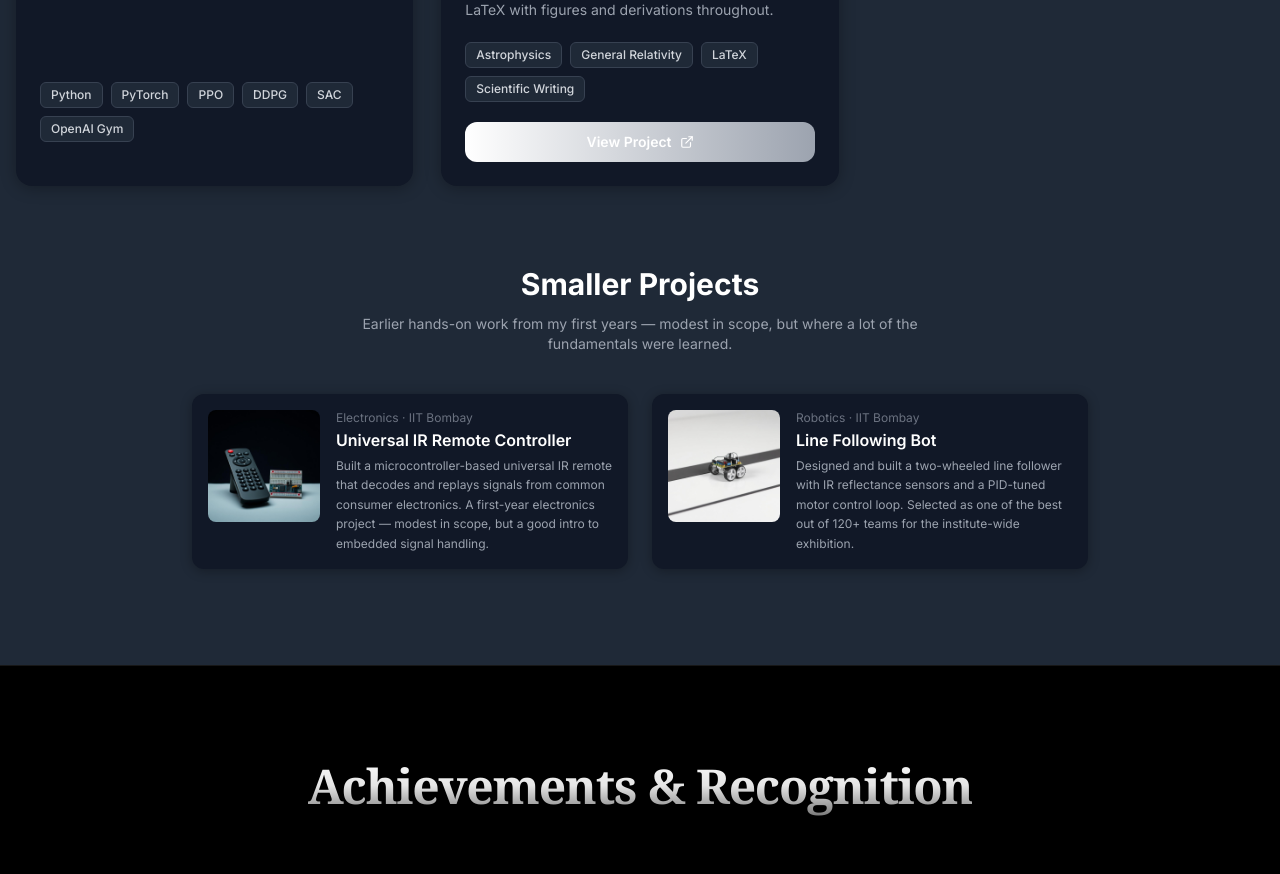
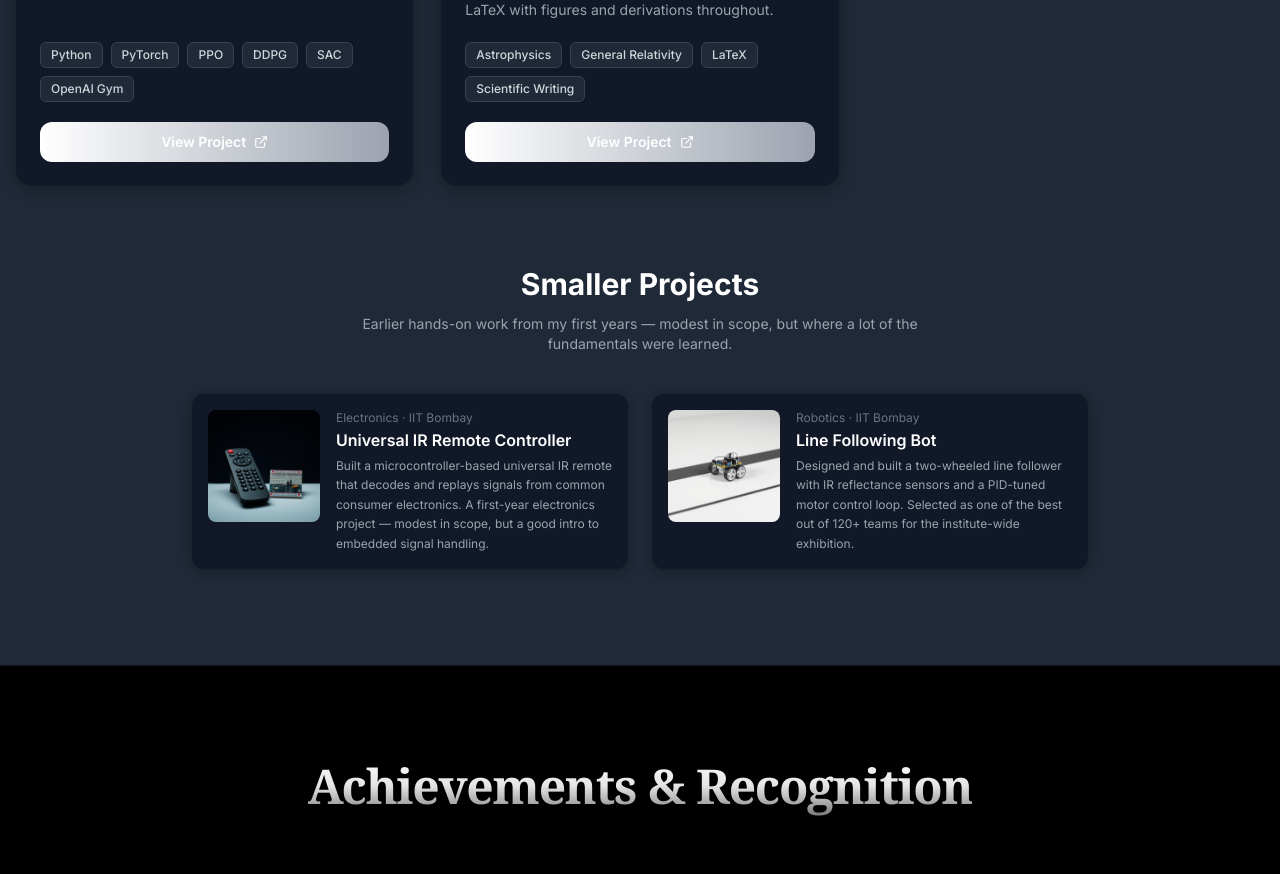
Before and after one commit to VanTenny/yoyoyo, a React (Vite) app: page / in a window 1280 px wide. Shown: the part 3380-4254 px from the top of the page. Built offline with nearby package versions, Linux system fonts and the light colour scheme.

Commit message:
Update ProjectsSection.tsx

```diff
--- a/src/components/ProjectsSection.tsx
+++ b/src/components/ProjectsSection.tsx
@@ -41,7 +41,7 @@ const projects = [
       "Implemented and compared Q-Learning, PPO, DDPG, and SAC algorithms on a simulated highway environment. The project was an 8-week structured programme — good for getting hands-on with RL from scratch rather than just reading about it.",
     technologies: ["Python", "PyTorch", "PPO", "DDPG", "SAC", "OpenAI Gym"],
     image: "/lovable-uploads/thumb-rl.jpg",
-    link: null,
+    link: "https://github.com/VanTenny/Reinforcement-Learning-in-Self-Driving-Cars",
   },
   {
     title: "Cosmology and Dark Matter — Research Report",
```
